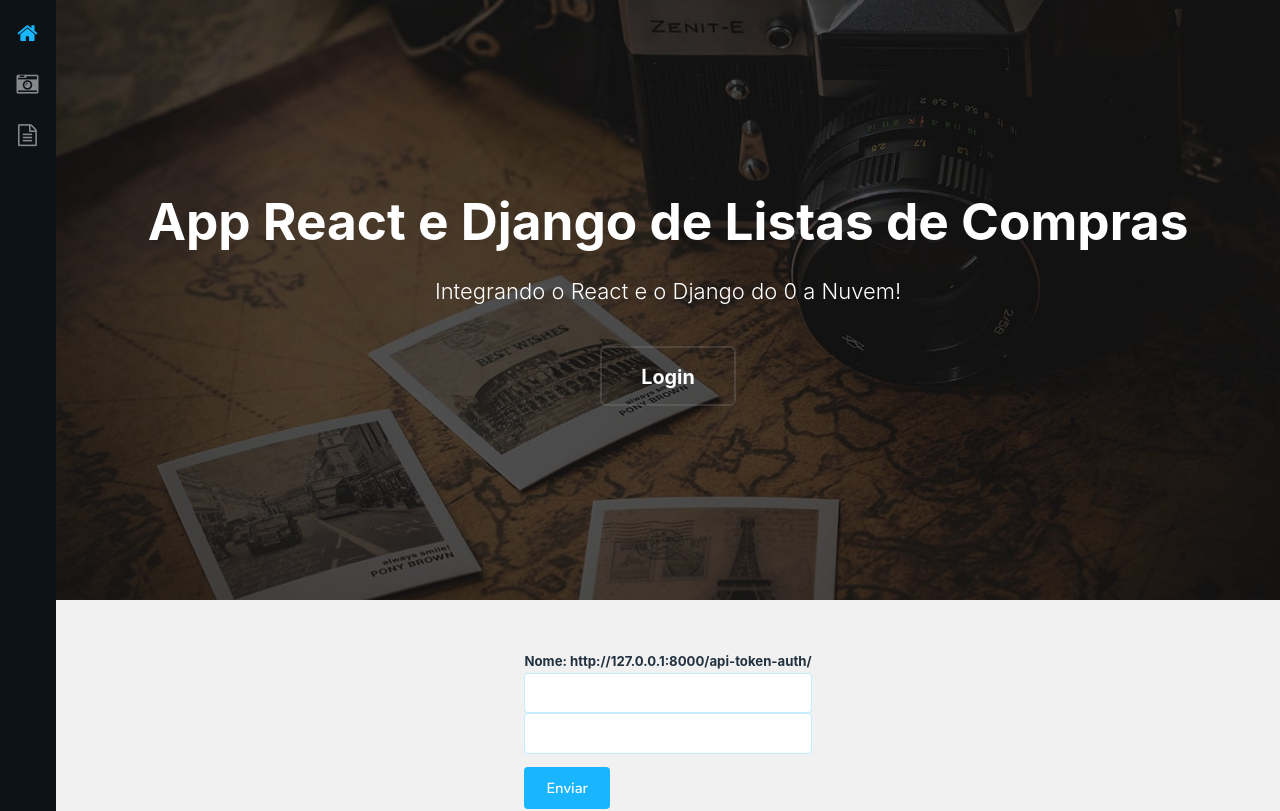
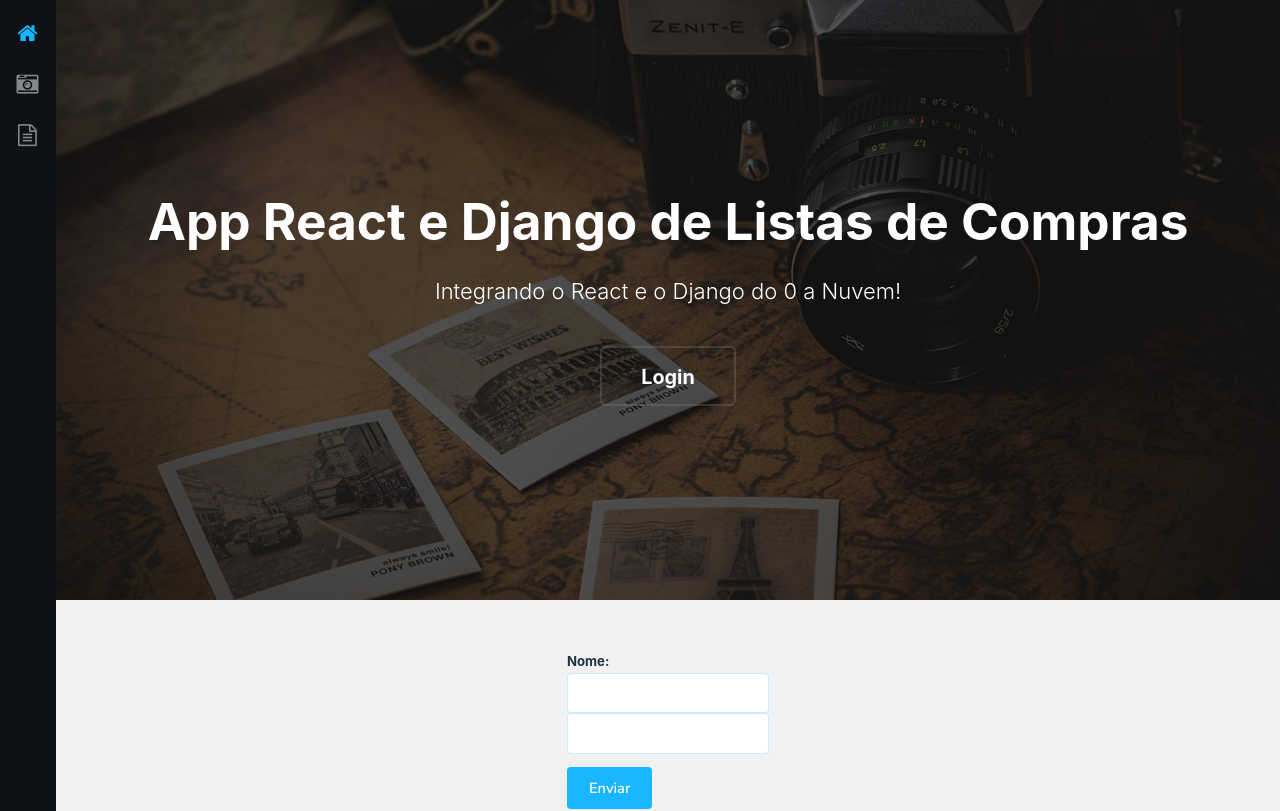
Before and after one commit to joao-mfs/Django-React-Frontend, a React (Create React App) app: page / in a window 1280 px wide. Shown: the top 811 px of the page. Built offline with nearby package versions, Linux system fonts and the light colour scheme.

Commit message:
removendo link do formulario

```diff
--- a/src/LoginComponent.js
+++ b/src/LoginComponent.js
@@ -1,6 +1,6 @@
 import React from 'react';
 import UserLists from './UserLists';
-var url = process.env.REACT_APP_API_HOST+ 'api-token-auth/';
+
 export default class LoginComponent extends React.Component{
     constructor(props) {
         super(props);
@@ -21,7 +21,7 @@ export default class LoginComponent extends React.Component{
       }
 
       handleSubmit(event) {
-
+        var url = process.env.REACT_APP_API_HOST+ 'api-token-auth/';
         const requestOptions = {
             method: 'POST',
             headers: { 'Content-Type': 'application/json' },
@@ -47,7 +47,7 @@ export default class LoginComponent extends React.Component{
         return (
           <form onSubmit={this.handleSubmit}>
             <label>
-              Nome: {url}
+              Nome:
               <input type="text" value={this.state.username} onChange={this.handleChange} />
               <input type="password" value={this.state.password} onChange={this.handleChangePassword} />
 
```
